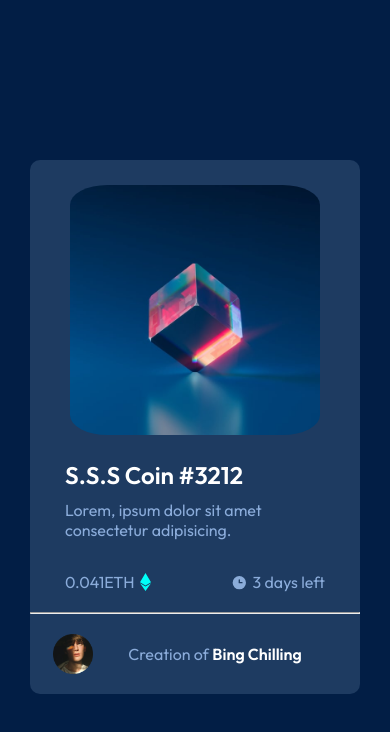
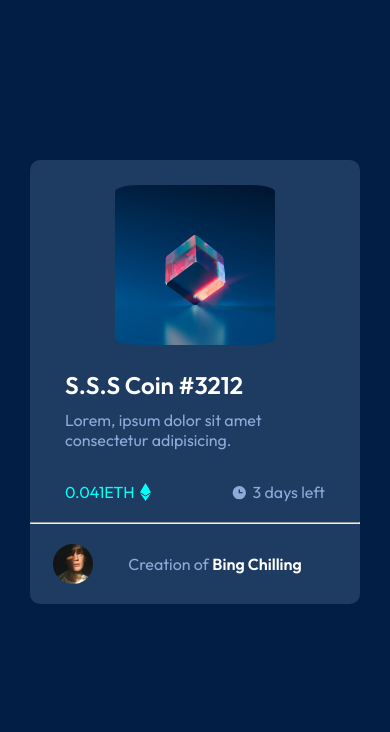
Before and after one commit to WadieBenabdouh/nft-card, a plain HTML site: page index.html in a window 390 px wide. Drawn offline with Linux system fonts and the light colour scheme.

Commit message:
last commit

```diff
--- a/style.css
+++ b/style.css
@@ -51,8 +51,8 @@ body{
     align-items: center;
 }
 
-.eth-prc{
-    color:hsl(178, 100%, 50%);
+ul li .eth-prc{
+    color:hsl(178, 100%, 50%)
 }
 .duration{
     color: hsl(215, 51%, 70%);
@@ -86,7 +86,11 @@ ul .icon-watch{
 @media (max-width:768px) {
 
     .card-container{
-        width: 40em;
+        /* width: 40em; */
         margin: 10em 30px;
     }
+
+    #coin-art{
+        max-width: 10em;
+    }
 }
```
